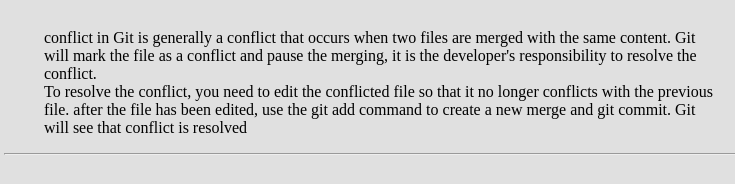
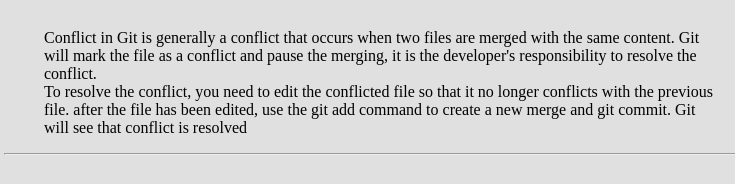
Before and after one commit to NhaTTran-0412/tranminhnhat.github.io, a plain HTML site: page index.html in a window 1280 px wide. Shown: the part 2753-2937 px from the top of the page, 4-739 px from the left. Drawn offline with Linux system fonts and the light colour scheme.

Commit message:
Update index.html

```diff
--- a/index.html
+++ b/index.html
@@ -51,28 +51,28 @@
             <h2><li>Git config</h2>
                <p>
                 git config is used to set up your username and email inmain configuartion file
-                <br>command:
-                <br><i>git config --global user.name " Your GitHub username"</i>>
-                <br><i>git config --global user.email " Your GitHub email"</i>
+                <br>Command:
+                <br><i>Git config --global user.name " Your GitHub username"</i>>
+                <br><i>Git config --global user.email " Your GitHub email"</i>
                 <br><img src="https://github.com/NhaTTran-0412/tranminhnhat.github.io/blob/main/screenshot/%E1%BA%A2nh%20ch%E1%BB%A5p%20M%C3%A0n%20h%C3%ACnh%202020-12-06%20l%C3%BAc%2020.10.11.png?raw=true" alt="config" width="512" height="66">
                </p>
             <h2><li>Git add</h2>
                 <p>Function: Add file content to the index
                 <br>command:
-                <br><i>Git add .</i>>
+                <br><i>Git add .</i>
                 <br><img src="https://github.com/NhaTTran-0412/tranminhnhat.github.io/blob/main/screenshot/%E1%BA%A2nh%20ch%E1%BB%A5p%20M%C3%A0n%20h%C3%ACnh%202020-12-06%20l%C3%BAc%2020.25.19.png?raw=true" height="64">
                 </p>
             <h2><li>Git commit</h2>
                 <p>
                     Function: Record changes to the repository
-                    <br> command:
+                    <br> Command:
                     <br> <i>Git commit -m "Message"</i>
                     <br><img src="https://github.com/NhaTTran-0412/tranminhnhat.github.io/blob/main/screenshot/%E1%BA%A2nh%20ch%E1%BB%A5p%20M%C3%A0n%20h%C3%ACnh%202020-12-06%20l%C3%BAc%2020.26.49.png?raw=true" height="64">
                 </p>
             <h2><li>push</h2>
                 <p>
                     Function: Update remote references along with associated objects
-                <br> command:
+                <br> Command:
                 <br><i> Git push </i>
                 <br><img src="https://github.com/NhaTTran-0412/tranminhnhat.github.io/blob/main/screenshot/%E1%BA%A2nh%20ch%E1%BB%A5p%20M%C3%A0n%20h%C3%ACnh%202020-12-06%20l%C3%BAc%2020.29.12.png?raw=true" height="64">
                 </p>
@@ -81,7 +81,7 @@
         <div id="conflict">
             <h1><ol>How to resolve conflict</h1>
              <p>
-                conflict in Git is generally a conflict that occurs when two files are merged with the same content. Git will mark the file as a conflict and pause the merging, it is the developer's responsibility to resolve the conflict.
+                Conflict in Git is generally a conflict that occurs when two files are merged with the same content. Git will mark the file as a conflict and pause the merging, it is the developer's responsibility to resolve the conflict.
                 <br>To resolve the conflict, you need to edit the conflicted file so that it no longer conflicts with the previous file. after the file has been edited, use the git add command to create a new merge and git commit. Git will see that conflict is resolved
               </p>
         </div>
```
